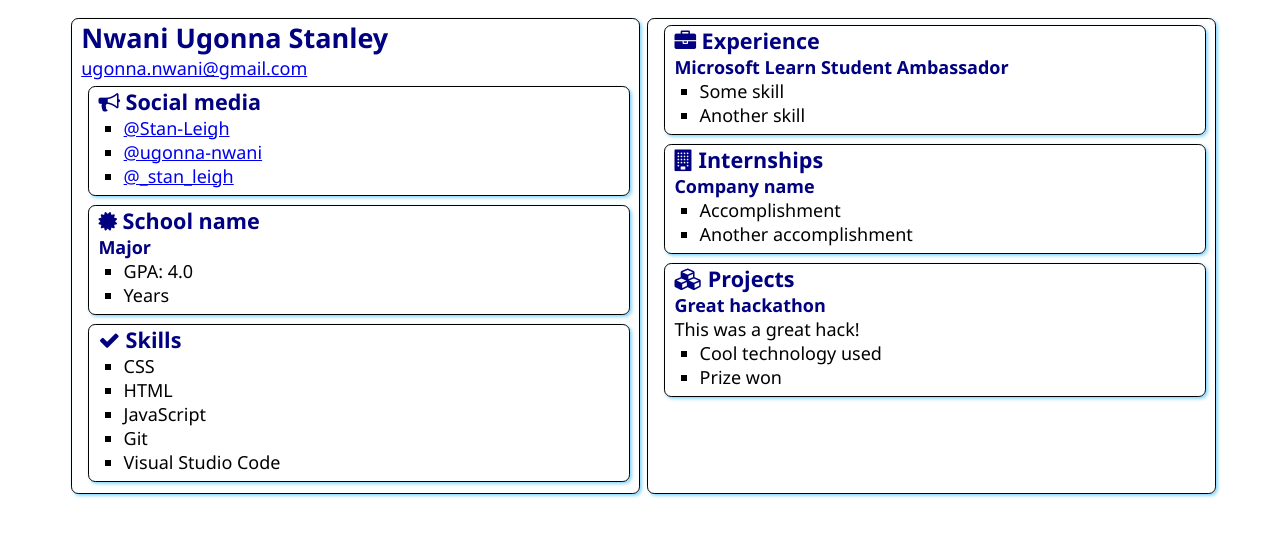
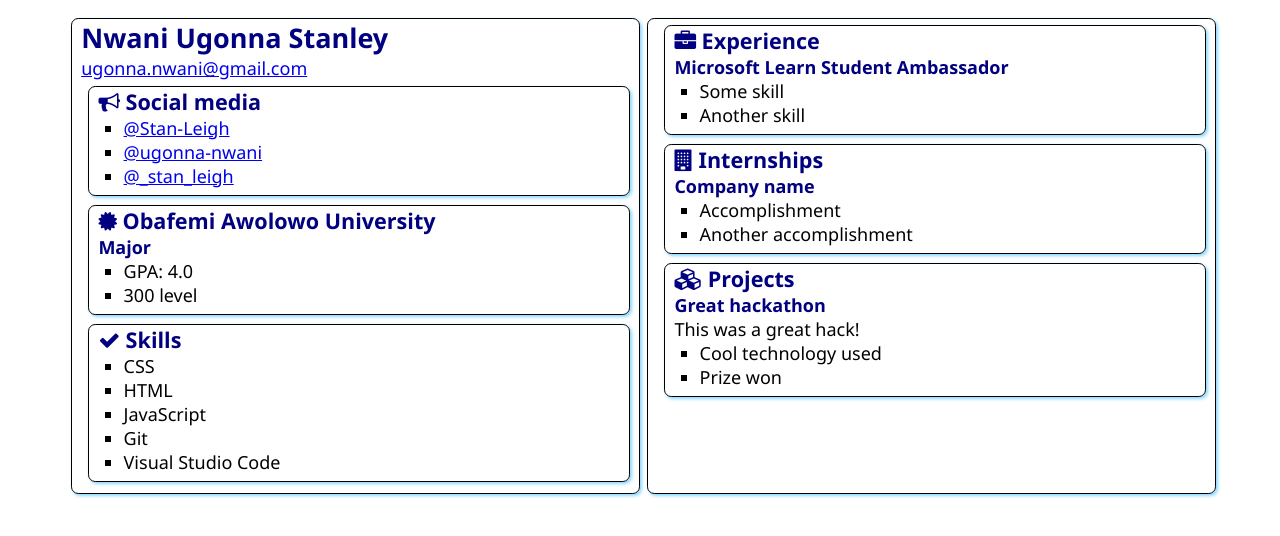
Before and after one commit to Stan-Leigh/SATechnicalOnboarding, a plain HTML site: page src/index.html in a window 1280 px wide. Drawn offline with Linux system fonts and the light colour scheme.

Commit message:
School details
Updated default school details

```diff
--- a/src/index.html
+++ b/src/index.html
@@ -31,12 +31,12 @@
                 <div class="education">
                     <h2>
                         <i class="fa fa-certificate" aria-hidden="true"></i>
-                        School name
+                        Obafemi Awolowo University
                     </h2>
                     <h3>Major</h3>
                     <ul>
                         <li>GPA: 4.0</li>
-                        <li>Years</li>
+                        <li>300 level</li>
                     </ul>
                 </div>
             </section>
```
